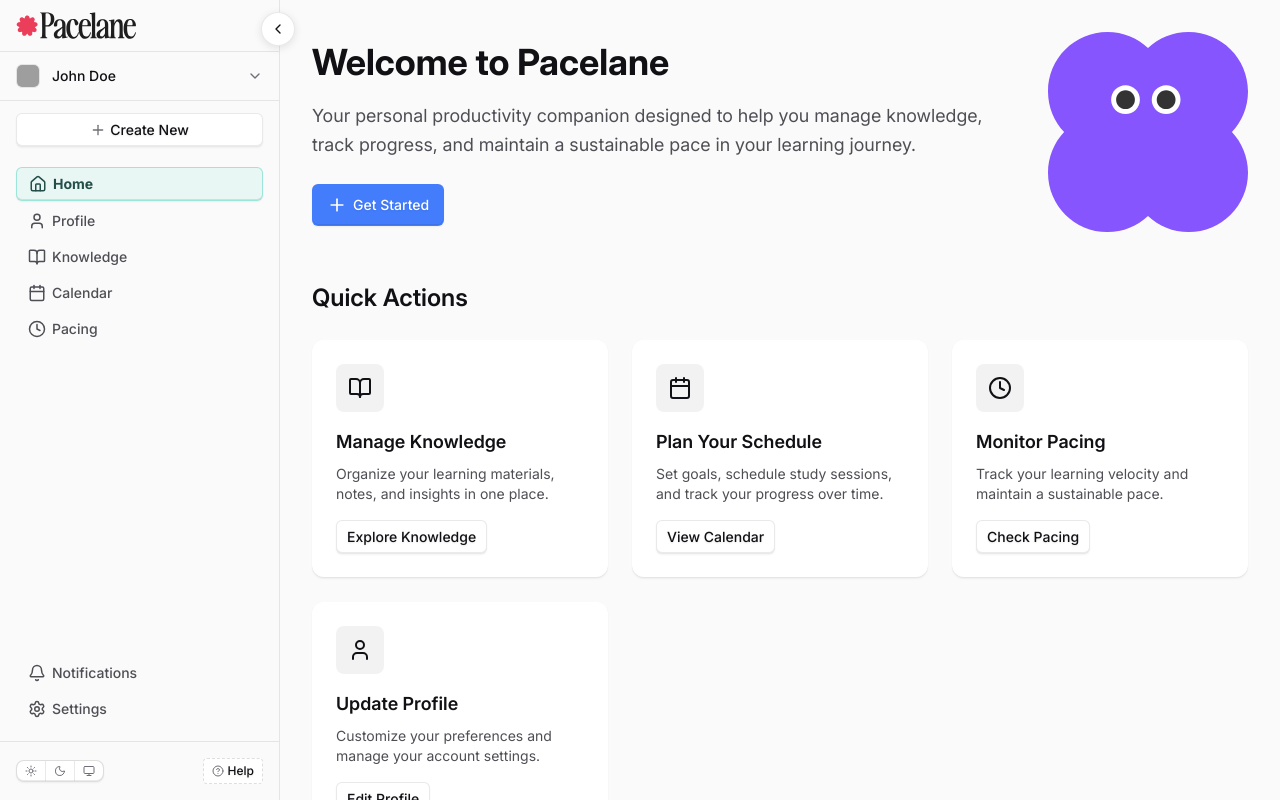
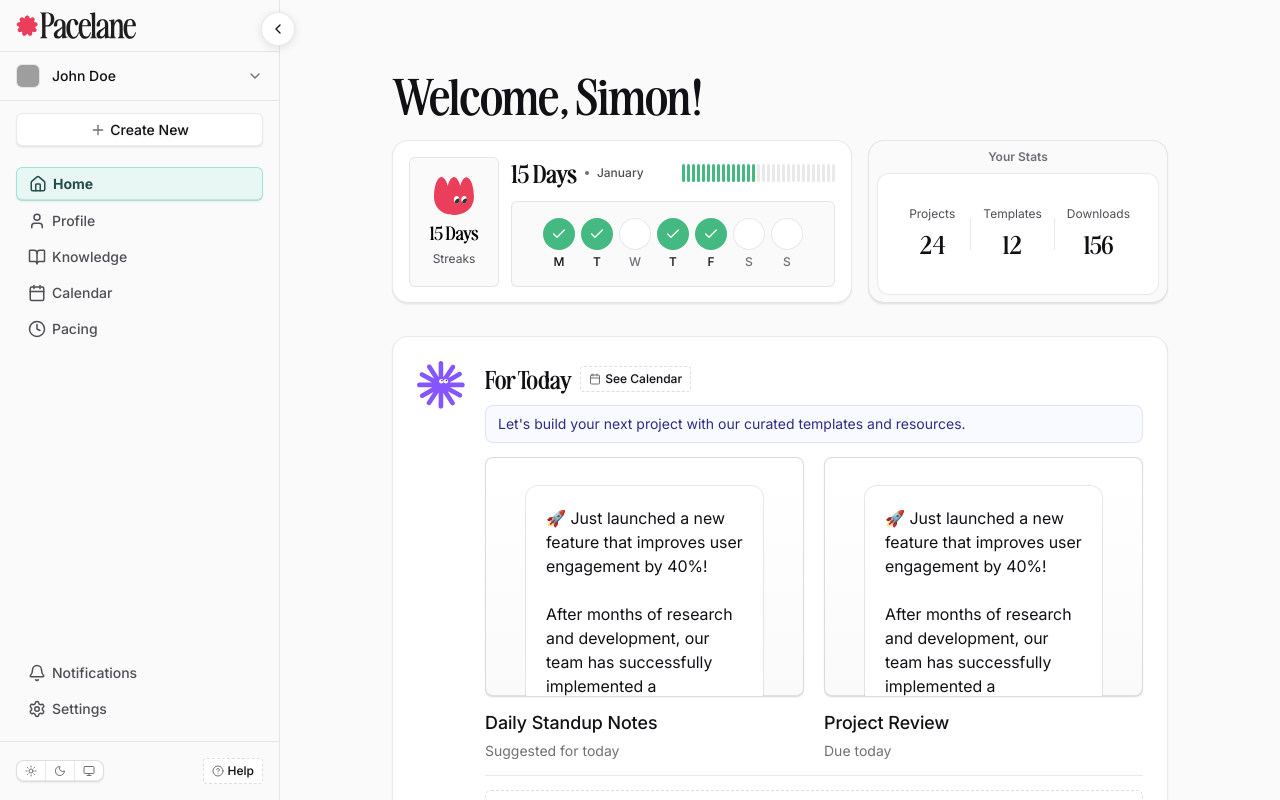
Before and after one commit to romulosandri/pacelane-design-system, a React (Vite) app: page / in a window 1280 px wide. Built offline with nearby package versions, Linux system fonts and the light colour scheme; grey boxes are pictures that could not be loaded.

Commit message:
home page design

```diff
--- a/src/design-system/components/TemplateCard.jsx
+++ b/src/design-system/components/TemplateCard.jsx
@@ -17,6 +17,7 @@ const TemplateCard = ({
   bichaurinhoVariant = 1,
   onClick,
   className = '',
+  style = {},
   ...props
 }) => {
   const { colors } = useTheme();
@@ -92,7 +93,7 @@ const TemplateCard = ({
   if (variant === 'empty') {
     return (
       <div
-        style={getVariantStyles()}
+        style={{...getVariantStyles(), ...style}}
         onClick={onClick}
         className={className}
         onMouseEnter={(e) => {
@@ -171,6 +172,7 @@ const TemplateCard = ({
     <div
       style={{
         ...getVariantStyles(),
+        ...style,
         ...(onClick && {
           ':hover': {
             boxShadow: getShadow('regular.modalSm', colors, { withBorder: false }),
--- a/src/pages/HomePage.jsx
+++ b/src/pages/HomePage.jsx
@@ -2,15 +2,19 @@ import React from 'react';
 import { useTheme } from '../services/theme-context.jsx';
 import { spacing } from '../design-system/tokens/spacing.js';
 import { textStyles } from '../design-system/styles/typography/typography-styles.js';
-import { cornerRadius } from '../design-system/tokens/corner-radius.js';
-import { shadows, getShadow } from '../design-system/tokens/shadows.js';
+import { typography } from '../design-system/tokens/typography.js';
 
 // Design System Components
 import Button from '../design-system/components/Button.jsx';
-import Bichaurinho from '../design-system/components/Bichaurinho.jsx';
+import StreakCard from '../design-system/components/StreakCard.jsx';
+import StatsSummaryCard from '../design-system/components/StatsSummaryCard.jsx';
+import SuggestionCard from '../design-system/components/SuggestionCard.jsx';
+import TemplateCard from '../design-system/components/TemplateCard.jsx';
+import ContentCard from '../design-system/components/ContentCard.jsx';
+import Input from '../design-system/components/Input.jsx';
 
 // Icons
-import { Plus, BookOpen, Calendar, Clock, User } from 'lucide-react';
+import { ChevronRight, Search } from 'lucide-react';
 
 /**
  * HomePage component - Landing page for the application
@@ -18,220 +22,193 @@ import { Plus, BookOpen, Calendar, Clock, User } from 'lucide-react';
 const HomePage = () => {
   const { colors } = useTheme();
 
-  // Container styles
+  // Main container styles
   const containerStyles = {
-    padding: spacing.spacing[32],
-    maxWidth: '1200px',
+    paddingTop: spacing.spacing[80],
+    paddingBottom: spacing.spacing[160],
+    paddingLeft: spacing.spacing[32],
+    paddingRight: spacing.spacing[32],
+    width: '840px',
     margin: '0 auto',
+    display: 'flex',
+    flexDirection: 'column',
+    gap: spacing.spacing[32],
   };
 
-  // Hero section styles
-  const heroStyles = {
-    display: 'flex',
-    alignItems: 'center',
-    gap: spacing.spacing[48],
-    marginBottom: spacing.spacing[48],
+  // Welcome heading style using awesome serif font
+  const welcomeHeadingStyle = {
+    fontFamily: typography.fontFamily['awesome-serif'],
+    fontSize: typography.desktop.size['5xl'],
+    fontWeight: typography.desktop.weight.semibold,
+    lineHeight: typography.desktop.lineHeight.leading7,
+    letterSpacing: typography.desktop.letterSpacing.normal,
+    color: colors.text.default,
   };
 
-  // Hero content styles
-  const heroContentStyles = {
-    flex: 1,
-  };
-
-  // Card grid styles
-  const cardGridStyles = {
-    display: 'grid',
-    gridTemplateColumns: 'repeat(auto-fit, minmax(280px, 1fr))',
-    gap: spacing.spacing[24],
-    marginBottom: spacing.spacing[48],
-  };
-
-  // Quick action card styles
-  const cardStyles = {
-    padding: spacing.spacing[24],
-    backgroundColor: colors.bg.card.default,
-    borderRadius: cornerRadius.borderRadius.lg,
-    boxShadow: getShadow('regular.card', colors, { withBorder: true }),
+  // Row styles for cards/content
+  const rowStyles = {
     display: 'flex',
-    flexDirection: 'column',
+    flexDirection: 'row',
     gap: spacing.spacing[16],
   };
 
-  // Icon container styles
-  const iconContainerStyles = {
-    width: '48px',
-    height: '48px',
-    borderRadius: cornerRadius.borderRadius.md,
-    backgroundColor: colors.bg.state.soft,
+  // Section header row styles
+  const sectionHeaderStyles = {
     display: 'flex',
     alignItems: 'center',
-    justifyContent: 'center',
+    justifyContent: 'space-between',
+  };
+
+  // Templates row styles
+  const templatesRowStyles = {
+    display: 'flex',
+    flexDirection: 'row',
+    gap: spacing.spacing[12],
+    width: '100%',
+  };
+
+  // Content grid styles (2 columns)
+  const contentGridStyles = {
+    display: 'grid',
+    gridTemplateColumns: '1fr 1fr',
+    gap: spacing.spacing[24],
   };
 
   return (
     <div style={containerStyles}>
-      {/* Hero Section */}
-      <section style={heroStyles}>
-        <div style={heroContentStyles}>
-          <h1 style={{
-            ...textStyles['4xl'].bold,
-            color: colors.text.default,
-            marginBottom: spacing.spacing[16]
-          }}>
-            Welcome to Pacelane
-          </h1>
-          <p style={{
-            ...textStyles.lg.normal,
-            color: colors.text.subtle,
-            marginBottom: spacing.spacing[24],
-            lineHeight: '1.6'
-          }}>
-            Your personal productivity companion designed to help you manage knowledge,
-            track progress, and maintain a sustainable pace in your learning journey.
-          </p>
-          <Button
-            label="Get Started"
-            style="primary"
-            size="lg"
-            leadIcon={<Plus size={20} />}
-            onClick={() => console.log('Get started clicked')}
-          />
+      {/* Welcome Heading */}
+      <h1 style={welcomeHeadingStyle}>
+        Welcome, Simon!
+      </h1>
+
+      {/* Streak Card and Stats Card Row */}
+      <div style={rowStyles}>
+        <StreakCard />
+        <div style={{ flex: 1 }}>
+          <StatsSummaryCard />
         </div>
+      </div>
 
-        {/* Mascot */}
-        <div>
-          <Bichaurinho variant={1} size={200} />
-        </div>
-      </section>
+      {/* Suggestion Card */}
+      <SuggestionCard
+        title="For Today"
+        description="Let's build your next project with our curated templates and resources."
+        contentCards={[
+          {
+            variant: 'gradient',
+            title: 'Daily Standup Notes',
+            subtitle: 'Suggested for today',
+            onClick: () => console.log('Daily standup clicked')
+          },
+          {
+            variant: 'image',
+            title: 'Project Review',
+            subtitle: 'Due today',
+            onClick: () => console.log('Project review clicked')
+          }
+        ]}
+        onCalendarClick={() => console.log('Calendar clicked')}
+        onGenerateClick={() => console.log('Generate clicked')}
+        style={{ width: '100%' }}
+      />
 
-      {/* Quick Actions Grid */}
-      <section>
+      {/* Let's get started section */}
+      <div style={sectionHeaderStyles}>
         <h2 style={{
-          ...textStyles['2xl'].semibold,
-          color: colors.text.default,
-          marginBottom: spacing.spacing[24]
+          ...textStyles.md.semibold,
+          color: colors.text.subtle
         }}>
-          Quick Actions
+          Let's get started!
         </h2>
+        <Button
+          label="see all templates"
+          style="secondary"
+          size="xs"
+          tailIcon={<ChevronRight size={12} />}
+          onClick={() => console.log('See all templates clicked')}
+        />
+      </div>
 
-        <div style={cardGridStyles}>
-          {/* Knowledge Card */}
-          <div style={cardStyles}>
-            <div style={iconContainerStyles}>
-              <BookOpen size={24} color={colors.icon.default} />
-            </div>
-            <div>
-              <h3 style={{
-                ...textStyles.lg.semibold,
-                color: colors.text.default,
-                marginBottom: spacing.spacing[8]
-              }}>
-                Manage Knowledge
-              </h3>
-              <p style={{
-                ...textStyles.sm.normal,
-                color: colors.text.subtle,
-                marginBottom: spacing.spacing[16]
-              }}>
-                Organize your learning materials, notes, and insights in one place.
-              </p>
-              <Button
-                label="Explore Knowledge"
-                style="secondary"
-                size="sm"
-                onClick={() => console.log('Knowledge clicked')}
-              />
-            </div>
-          </div>
+      {/* Template Cards Row */}
+      <div style={templatesRowStyles}>
+        <TemplateCard
+          variant="empty"
+          onClick={() => console.log('Empty template clicked')}
+          style={{ flex: 1, width: '100%' }}
+        />
+        <TemplateCard
+          variant="default"
+          title="Research Template"
+          description="Perfect for organizing research notes and findings"
+          bichaurinhoVariant={3}
+          onClick={() => console.log('Research template clicked')}
+          style={{ flex: 1, width: '100%' }}
+        />
+        <TemplateCard
+          variant="default"
+          title="Project Planner"
+          description="Comprehensive planning tool for your projects"
+          bichaurinhoVariant={7}
+          onClick={() => console.log('Project planner clicked')}
+          style={{ flex: 1, width: '100%' }}
+        />
+      </div>
 
-          {/* Calendar Card */}
-          <div style={cardStyles}>
-            <div style={iconContainerStyles}>
-              <Calendar size={24} color={colors.icon.default} />
-            </div>
-            <div>
-              <h3 style={{
-                ...textStyles.lg.semibold,
-                color: colors.text.default,
-                marginBottom: spacing.spacing[8]
-              }}>
-                Plan Your Schedule
-              </h3>
-              <p style={{
-                ...textStyles.sm.normal,
-                color: colors.text.subtle,
-                marginBottom: spacing.spacing[16]
-              }}>
-                Set goals, schedule study sessions, and track your progress over time.
-              </p>
-              <Button
-                label="View Calendar"
-                style="secondary"
-                size="sm"
-                onClick={() => console.log('Calendar clicked')}
-              />
-            </div>
-          </div>
+      {/* Your History section */}
+      <div style={sectionHeaderStyles}>
+        <h2 style={{
+          ...textStyles.md.semibold,
+          color: colors.text.subtle
+        }}>
+          Your History
+        </h2>
+        <Input
+          size="sm"
+          placeholder="Search..."
+          leadIcon={<Search size={16} />}
+          style="default"
+        />
+      </div>
 
-          {/* Pacing Card */}
-          <div style={cardStyles}>
-            <div style={iconContainerStyles}>
-              <Clock size={24} color={colors.icon.default} />
-            </div>
-            <div>
-              <h3 style={{
-                ...textStyles.lg.semibold,
-                color: colors.text.default,
-                marginBottom: spacing.spacing[8]
-              }}>
-                Monitor Pacing
-              </h3>
-              <p style={{
-                ...textStyles.sm.normal,
-                color: colors.text.subtle,
-                marginBottom: spacing.spacing[16]
-              }}>
-                Track your learning velocity and maintain a sustainable pace.
-              </p>
-              <Button
-                label="Check Pacing"
-                style="secondary"
-                size="sm"
-                onClick={() => console.log('Pacing clicked')}
-              />
-            </div>
-          </div>
-
-          {/* Profile Card */}
-          <div style={cardStyles}>
-            <div style={iconContainerStyles}>
-              <User size={24} color={colors.icon.default} />
-            </div>
-            <div>
-              <h3 style={{
-                ...textStyles.lg.semibold,
-                color: colors.text.default,
-                marginBottom: spacing.spacing[8]
-              }}>
-                Update Profile
-              </h3>
-              <p style={{
-                ...textStyles.sm.normal,
-                color: colors.text.subtle,
-                marginBottom: spacing.spacing[16]
-              }}>
-                Customize your preferences and manage your account settings.
-              </p>
-              <Button
-                label="Edit Profile"
-                style="secondary"
-                size="sm"
-                onClick={() => console.log('Profile clicked')}
-              />
-            </div>
-          </div>
-        </div>
-      </section>
+      {/* Content Cards Grid */}
+      <div style={contentGridStyles}>
+        <ContentCard
+          variant="gradient"
+          title="Marketing Strategy"
+          subtitle="Last edited 2 hours ago"
+          onClick={() => console.log('Marketing strategy clicked')}
+        />
+        <ContentCard
+          variant="image"
+          title="Design System"
+          subtitle="Last edited yesterday"
+          onClick={() => console.log('Design system clicked')}
+        />
+        <ContentCard
+          variant="gradient"
+          title="User Research"
+          subtitle="Last edited 3 days ago"
+          onClick={() => console.log('User research clicked')}
+        />
+        <ContentCard
+          variant="image"
+          title="Product Roadmap"
+          subtitle="Last edited 1 week ago"
+          onClick={() => console.log('Product roadmap clicked')}
+        />
+        <ContentCard
+          variant="gradient"
+          title="Team Meeting Notes"
+          subtitle="Last edited 2 weeks ago"
+          onClick={() => console.log('Team meeting notes clicked')}
+        />
+        <ContentCard
+          variant="image"
+          title="Competitive Analysis"
+          subtitle="Last edited 1 month ago"
+          onClick={() => console.log('Competitive analysis clicked')}
+        />
+      </div>
     </div>
   );
 };
```
